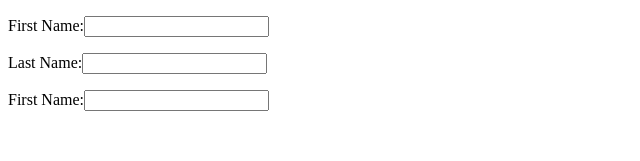
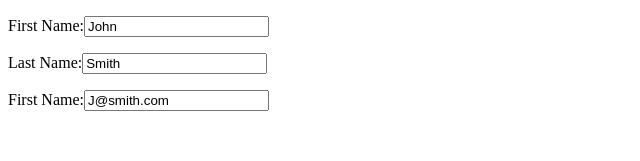
Before and after one commit to tinucy/react-state-project, a React (Vite) app: page / in a window 1280 px wide. Shown: the top 161 px of the page, without its empty margins (0-640 px from the left). Built offline with nearby package versions, Linux system fonts and the light colour scheme.

Commit message:
added value like placeholders in the useSate

```diff
--- a/src/components/FormExample.jsx
+++ b/src/components/FormExample.jsx
@@ -1,11 +1,11 @@
 import React, { useState } from "react"; // importing state to monitor the state of the component
 
 export default function FormExample() {
-  const [firstname, setFirstname] = useState(""); //firstname is the state that we define.
-  //we set out first state setFirstname, with an initial value of " ".
+  const [firstname, setFirstname] = useState("John"); //firstname is the state that we define.
+  //we set out first state setFirstname, with an initial/default value of " " e.g useState("")
   //firstname is a variable, setFirstname is a function. Whatever is typed into useState('') reflects in the input of the form
-  const [lastname, setLastname] = useState("");
-  const [email, setEmail] = useState("");
+  const [lastname, setLastname] = useState("Smith");
+  const [email, setEmail] = useState("J@smith.com");
 
   return (
     <form>
```
